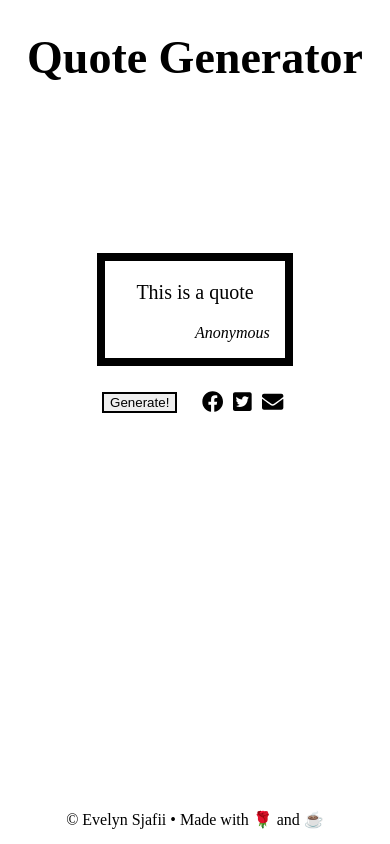
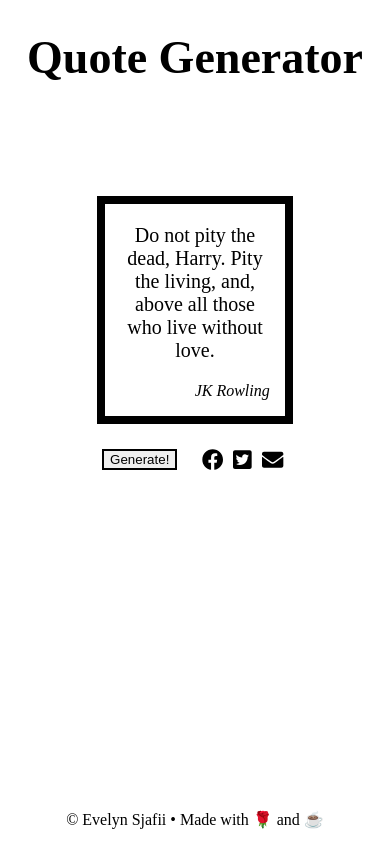
Before and after one commit to evelynsj/quote-generator, a React (Create React App) app: page / in a window 390 px wide. Built offline with nearby package versions, Linux system fonts and the light colour scheme.

Commit message:
Randomize quotes with array and make generate button responsive

```diff
--- a/src/QuoteGenerator.js
+++ b/src/QuoteGenerator.js
@@ -5,15 +5,60 @@ import Share from './Share'
 import './QuoteGenerator.css'
 
 class QuoteGenerator extends React.Component {
+
+    constructor() {
+        super();
+        this.state = {
+            randomQuote: "Do not pity the dead, Harry. Pity the living, and, above all those who live without love.",
+            randomAuthor: "JK Rowling",
+            quoteArray: [
+                {
+                    quote: "It is impossible to live without failing at something, unless you live so cautiously that you might as well not have lived at all - in which case, you fail by default",
+                    author: "JK Rowling"
+                },
+                {
+                    quote: "It takes a great deal of bravery to stand up to our enemies, but just as much to stand up to our friends.",
+                    author: "JK Rowling"
+                },
+                {
+                    quote: "Numbing the pain for a while will make it worse when you finally feel it.",
+                    author: "JK Rowling"
+                },
+                {
+                    quote: "It is the unknown we fear when we look upon death and darkness, nothing more.",
+                    author: "JK Rowling"
+                },
+                {
+                    quote: "Things we lose have a way of coming back to us in the end, if not always in the way we expect",
+                    author: "JK Rowling"
+                }
+            ]
+        };
+        this.handleClick = this.handleClick.bind(this);
+    }
+
+    handleClick(event) {
+
+        event.preventDefault();
+
+        const rand = Math.floor(Math.random() * this.state.quoteArray.length);
+        const quote = this.state.quoteArray[rand].quote;
+        const author = this.state.quoteArray[rand].author;
+        this.setState( {
+            randomQuote: quote,
+            randomAuthor: author
+        });
+    }
+
     render() {
         return (
             <div className="quote-generator">
                 <div className="quote-wrapper">
-                    <p className="quote-text">This is a quote</p>
-                    <p className="quote-author">Anonymous</p>
+                    <p className="quote-text">{this.state.randomQuote}</p>
+                    <p className="quote-author">{this.state.randomAuthor}</p>
                 </div>
                 <div className="btn-share">
-                    <button className="generate-btn">Generate!</button>
+                    <button className="generate-btn" onClick={this.handleClick}>Generate!</button>
                     <Share />
                 </div>
 
```
